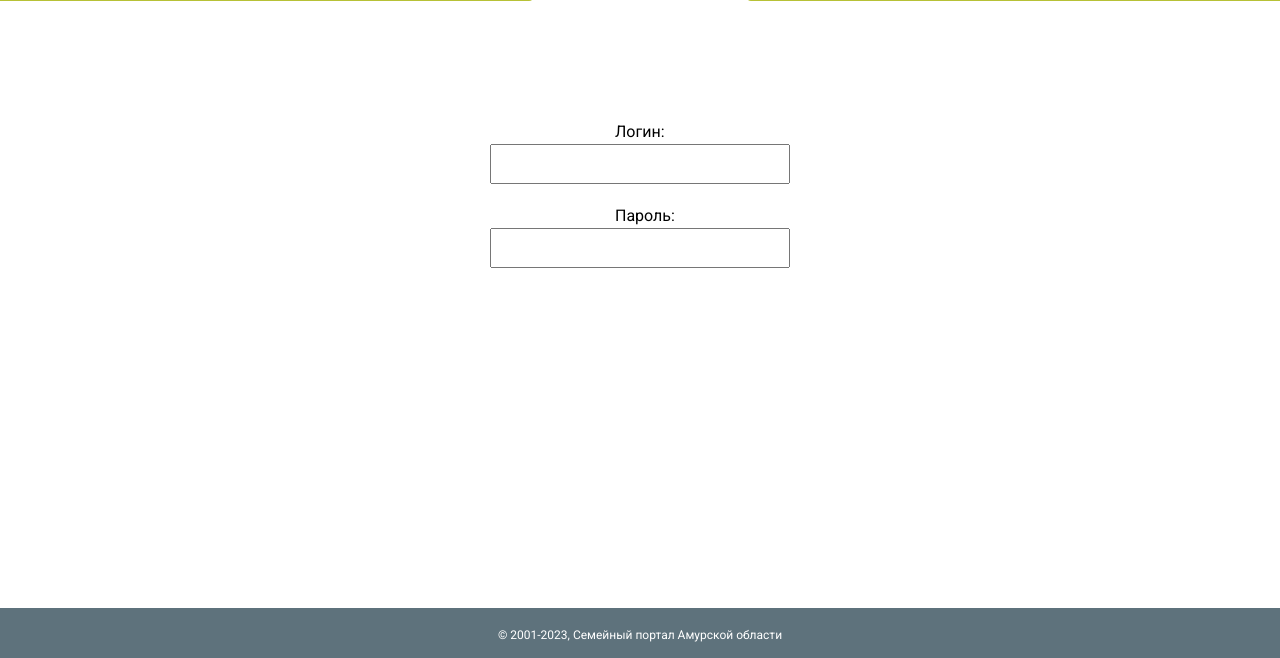
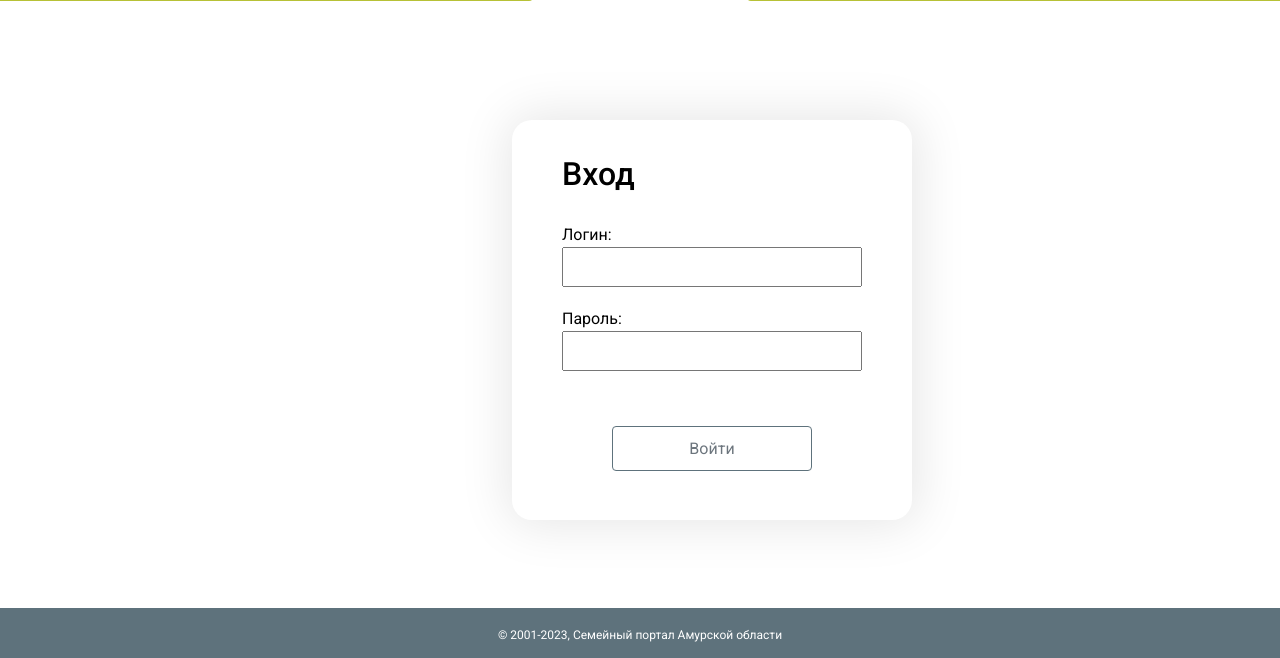
Before and after one commit to wackywildoak/test_amur, a PHP site: page /login.php in a window 1280 px wide. Shown: the part 142-800 px from the top of the page. Run offline with PHP 8.4, Linux system fonts and the light colour scheme.

Commit message:
tsk10141 test_amur: login form is stylized
красиво оформил форму логина

```diff
--- a/assets/css/main.css
+++ b/assets/css/main.css
@@ -581,11 +581,22 @@ a.social-link.ok:hover {
   display: flex;
   justify-content: center;
   margin-top: 120px;
+  margin-left: 40%;
+  box-shadow: 1px 0px 50px 5px rgba(0, 0, 0, 0.1);
+  width: 400px;
+  height: 400px;
+  border-radius: 20px;
 }
 
+.reg-form {
+  margin-top: 35px;
+}
+
+.login-h {
+  margin-bottom: 30px;
+}
 
 .input-title.reg-title {
-  margin-left: 125px;
   margin-right: 0;
 }
 
@@ -595,7 +606,24 @@ a.social-link.ok:hover {
   height: 40px;
 }
 
+.btn.btn-login.btn-outline-secondary {
+  border-radius: 4px;
+  border: 1px solid var(--contrast-color);
+  height: 45px;
+  width: 200px;
+  margin-top: 35px;
+  margin-left: 50px;
 
+}
+
+.btn.btn-login.btn-outline-secondary:hover {
+  border-radius: 4px;
+  border: 1px solid #b7c136;
+  height: 45px;
+  width: 200px;
+  background-color: #b7c136;
+  color: var(--bg-color);
+}
 
 
 
--- a/login.php
+++ b/login.php
@@ -64,7 +64,9 @@
 
     <main class="main"> <!--main-->
       <div class="main-reg">
+
 				<form action="" method="POST" class="reg-form">
+          <h2 class="login-h">Вход</h2>
 					<span class="input-title reg-title">Логин:</span>
 					<label>
 						<input class="input-reg" id="input-login" name="login">
@@ -73,6 +75,9 @@
 					<label>
 						<input class="input-reg" id="input-password" name="password" type="password">
 					</label>
+          <button type="button" class="btn btn-login btn-outline-secondary">
+                      Войти
+          </button>
 				</form>
 			</div>
     </main> <!--main end -->
```
